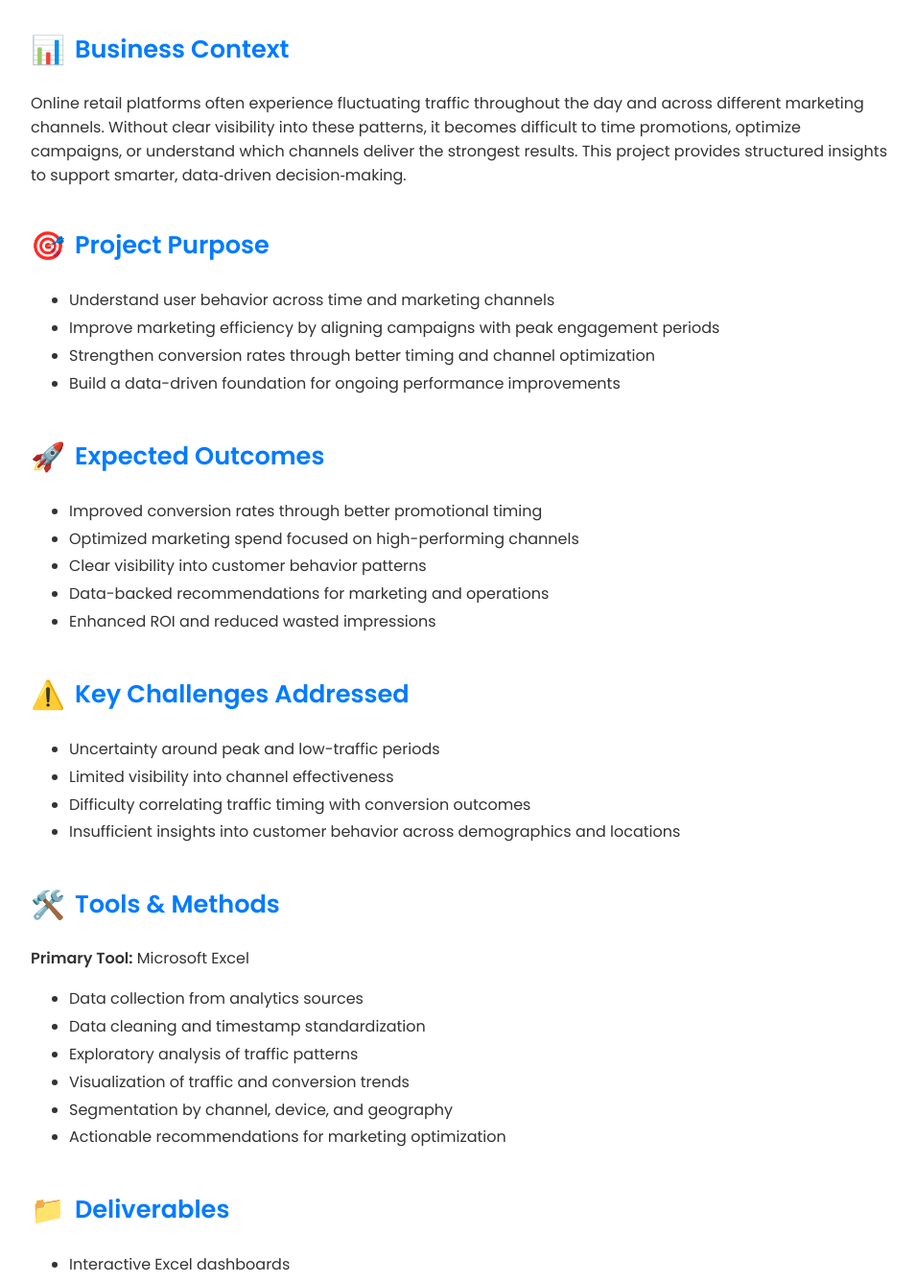
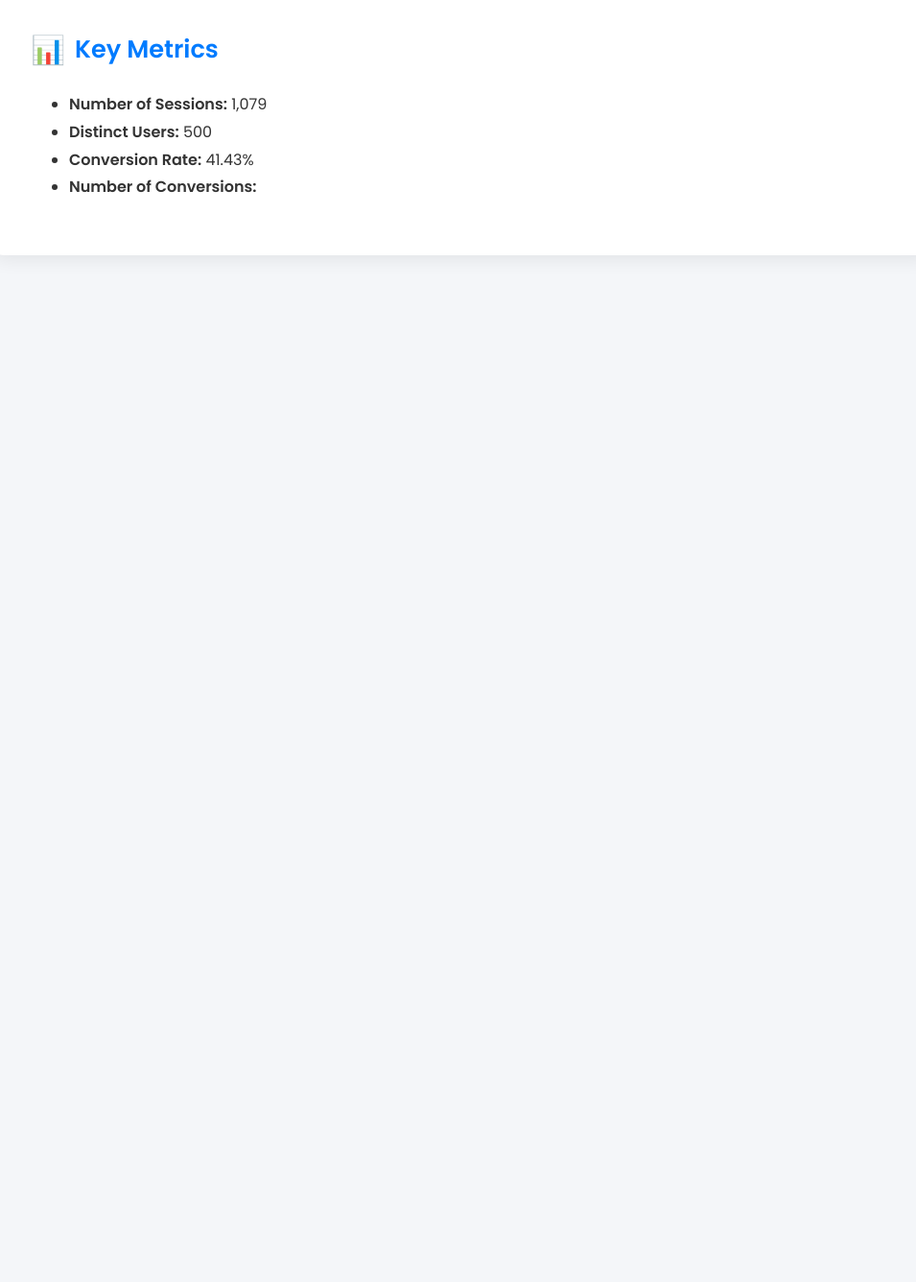
Before and after one commit to mercypel/BrightCart, a plain HTML site: page index.html in a window 1280 px wide. Shown: the part 1160-2496 px from the top of the page at 96% size, without its empty margins (158-1113 px from the left). After the commit the page ends 1466 px from the top, so only its background shows below. Drawn offline with Linux system fonts and the light colour scheme.

Commit message:
Update index.html

```diff
--- a/index.html
+++ b/index.html
@@ -5,7 +5,6 @@
   <meta name="viewport" content="width=device-width, initial-scale=1.0">
   <title>BrightCart Traffic & Conversion Optimization</title>
 
-  <!-- Google Fonts -->
   <link href="https://fonts.googleapis.com/css2?family=Poppins:wght@300;400;600&display=swap" rel="stylesheet">
 
   <style>
@@ -58,13 +57,6 @@
       vertical-align: middle;
     }
 
-    .footer {
-      text-align: center;
-      padding: 20px;
-      font-size: 0.9rem;
-      color: #777;
-    }
-
     .dashboard {
       max-width: 100%;
       margin: 40px auto;
@@ -82,18 +74,23 @@
       color: #555;
       margin-top: 10px;
     }
+
+    .footer {
+      text-align: center;
+      padding: 20px;
+      font-size: 0.9rem;
+      color: #777;
+    }
   </style>
 </head>
 
 <body>
 
-  <!-- Banner -->
   <div class="banner">
     <h1>BrightCart Traffic & Conversion Optimization</h1>
     <p>Data-driven insights for smarter marketing decisions</p>
   </div>
 
-  <!-- Main Content -->
   <div class="container">
 
     <h2><span class="section-icon">📌</span>Project Overview</h2>
@@ -104,56 +101,14 @@
       and email campaigns.
     </p>
 
-    <!-- Full‑Width Dashboard Image -->
     <div class="dashboard">
       <img src="brightCart.png" alt="BrightCart Dashboard">
       <p>Excel dashboard showing hourly traffic trends and channel performance.</p>
     </div>
 
-    <h2><span class="section-icon">📊</span>Business Context</h2>
-    <p>
-      Online retail platforms often experience fluctuating traffic throughout the day and across different
-      marketing channels. Without clear visibility into these patterns, it becomes difficult to time promotions,
-      optimize campaigns, or understand which channels deliver the strongest results. This project provides
-      structured insights to support smarter, data‑driven decision‑making.
-    </p>
-
-    <h2><span class="section-icon">🎯</span>Project Purpose</h2>
+    <h2><span class="section-icon">📊</span>Key Metrics</h2>
     <ul>
-      <li>Understand user behavior across time and marketing channels</li>
-      <li>Improve marketing efficiency by aligning campaigns with peak engagement periods</li>
-      <li>Strengthen conversion rates through better timing and channel optimization</li>
-      <li>Build a data-driven foundation for ongoing performance improvements</li>
-    </ul>
-
-    <h2><span class="section-icon">🚀</span>Expected Outcomes</h2>
-    <ul>
-      <li>Improved conversion rates through better promotional timing</li>
-      <li>Optimized marketing spend focused on high-performing channels</li>
-      <li>Clear visibility into customer behavior patterns</li>
-      <li>Data-backed recommendations for marketing and operations</li>
-      <li>Enhanced ROI and reduced wasted impressions</li>
-    </ul>
-
-    <h2><span class="section-icon">⚠️</span>Key Challenges Addressed</h2>
-    <ul>
-      <li>Uncertainty around peak and low-traffic periods</li>
-      <li>Limited visibility into channel effectiveness</li>
-      <li>Difficulty correlating traffic timing with conversion outcomes</li>
-      <li>Insufficient insights into customer behavior across demographics and locations</li>
-    </ul>
-
-    <h2><span class="section-icon">🛠️</span>Tools & Methods</h2>
-    <p><strong>Primary Tool:</strong> Microsoft Excel</p>
-    <ul>
-      <li>Data collection from analytics sources</li>
-      <li>Data cleaning and timestamp standardization</li>
-      <li>Exploratory analysis of traffic patterns</li>
-      <li>Visualization of traffic and conversion trends</li>
-      <li>Segmentation by channel, device, and geography</li>
-      <li>Actionable recommendations for marketing optimization</li>
-    </ul>
-
-    <h2><span class="section-icon">📁</span>Deliverables</h2>
-    <ul>
-      <li>Interactive Excel dashboards
+      <li><strong>Number of Sessions:</strong> 1,079</li>
+      <li><strong>Distinct Users:</strong> 500</li>
+      <li><strong>Conversion Rate:</strong> 41.43%</li>
+      <li><strong>Number of Conversions:
```
